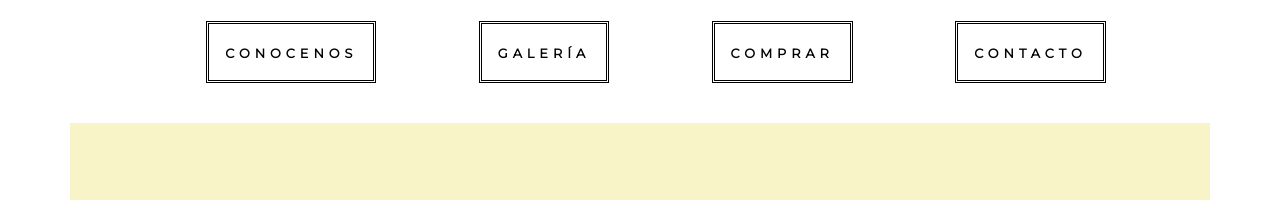
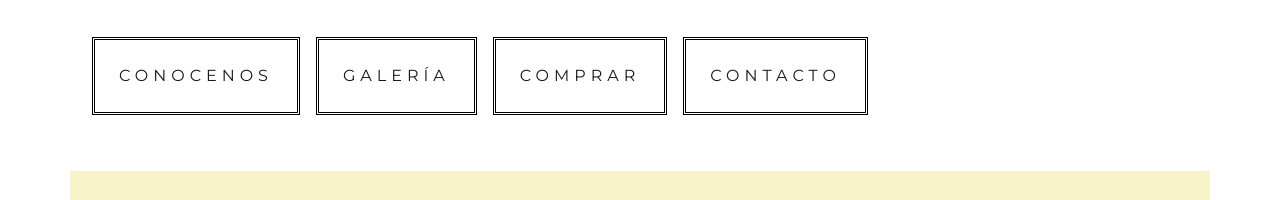
Before and after one commit to camilabalbuena/proyecto-final, a plain HTML site: page pages/comprar.html in a window 1280 px wide. Shown: the part 157-357 px from the top of the page. Drawn offline with nearby package versions, Linux system fonts and the light colour scheme.

Commit message:
se modifico comprar y galeria

```diff
--- a/pages/comprar.html
+++ b/pages/comprar.html
@@ -22,21 +22,29 @@
 <body>
     <header>
         <h1>Infinite Moments</h1>
-        <nav>
-            <ul>
-                <li>
-                    <a href="conocenos.html">Conocenos</a>
+        <nav class="navbar navbar-expand-lg">
+            <div class="container-fluid">
+              <button class="navbar-toggler ms-auto " type="button" data-bs-toggle="collapse" data-bs-target="#navbarNav" aria-controls="navbarNav" aria-expanded="false" aria-label="Toggle navigation">
+                <span class="navbar-toggler-icon"></span>
+              </button>
+              <div class="collapse navbar-collapse"
+              id="navbarNav">
+                <ul class="navbar-nav">
+                  <li class="nav-item m-2">
+                    <a class="nav-link active" aria-current="page" href="pages/conocenos.html">Conocenos</a>
                   </li>
-                <li>
-                    <a href="galeria.html">Galería</a>
+                  <li class="nav-item m-2">
+                    <a class="nav-link active" aria-current="page" href="pages/galeria.html">Galería</a>
                   </li>
-                <li>
-                    <a href="comprar.html">Comprar</a>
+                  <li class="nav-item m-2">
+                    <a class="nav-link active" aria-current="page" href="pages/comprar.html">Comprar</a>
                   </li>
-                <li>
-                    <a href="contacto.html">Contacto</a>
+                  <li class="nav-item m-2">
+                    <a class="nav-link active" aria-current="page" href="pages/contacto.html">Contacto</a>
                   </li>
                 </ul>
+              </div>
+            </div>
           </nav>
  </header>
 
```
Also changed, not shown: pages/galeria.html (+9 -9 lines). Lines whose indentation alone changed are shown as unchanged.
